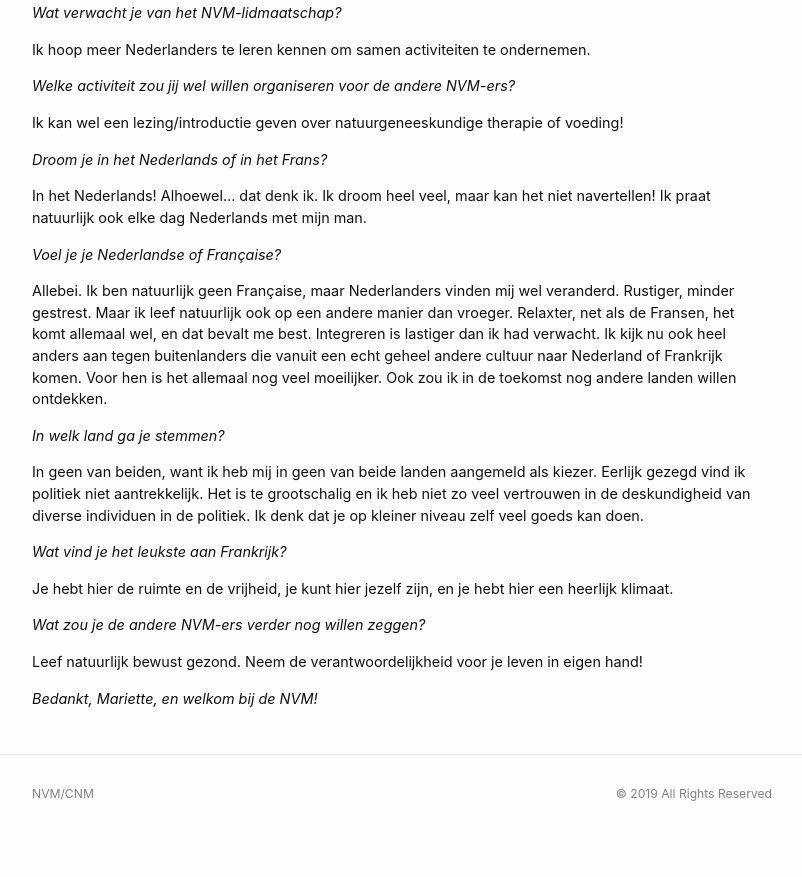
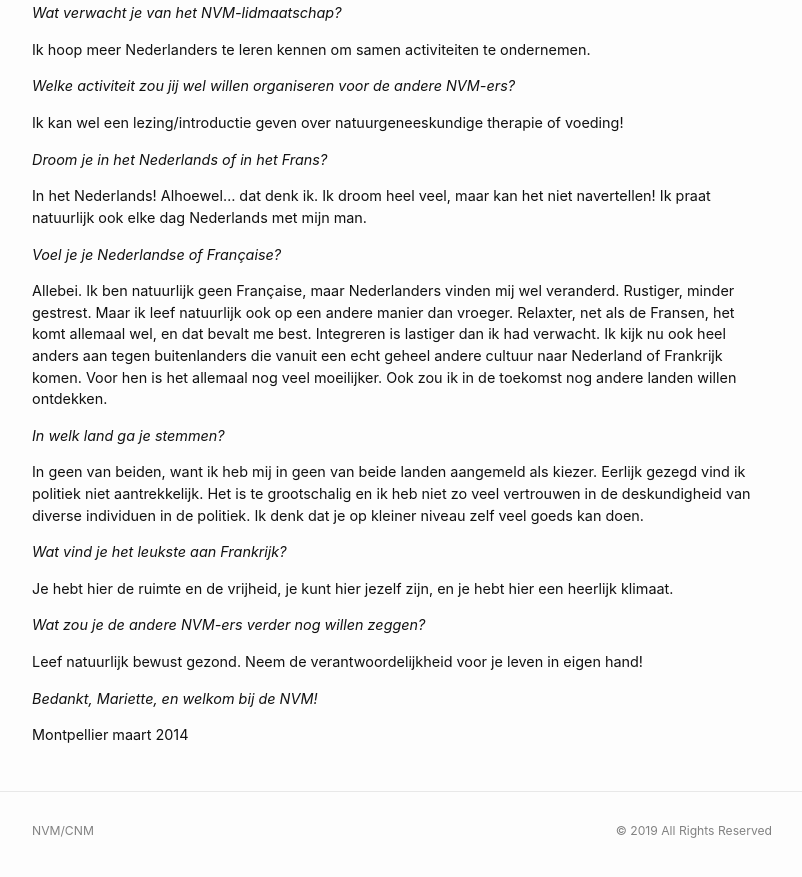
Before and after one commit to nederland34-fr/nederland34-fr.github.io, a Jekyll site: the page built from _medelanders/mariette.md, in a window 1280 px wide and 900 px high, scrolled down 1610 px. Shown: the top 877 px of the window, without its empty margins (238-1040 px from the left). Built offline with Jekyll 4.4.1, drawn with Linux system fonts in a browser that asks for light colours.

Commit message:
Update mariette.md

```diff
--- a/_medelanders/mariette.md
+++ b/_medelanders/mariette.md
@@ -72,3 +72,5 @@ _Wat zou je de andere NVM-ers verder nog willen zeggen?_
 Leef natuurlijk bewust gezond. Neem de verantwoordelijkheid voor je leven in eigen hand!
 
 _Bedankt, Mariette, en welkom bij de NVM!_
+
+Montpellier maart 2014
```
